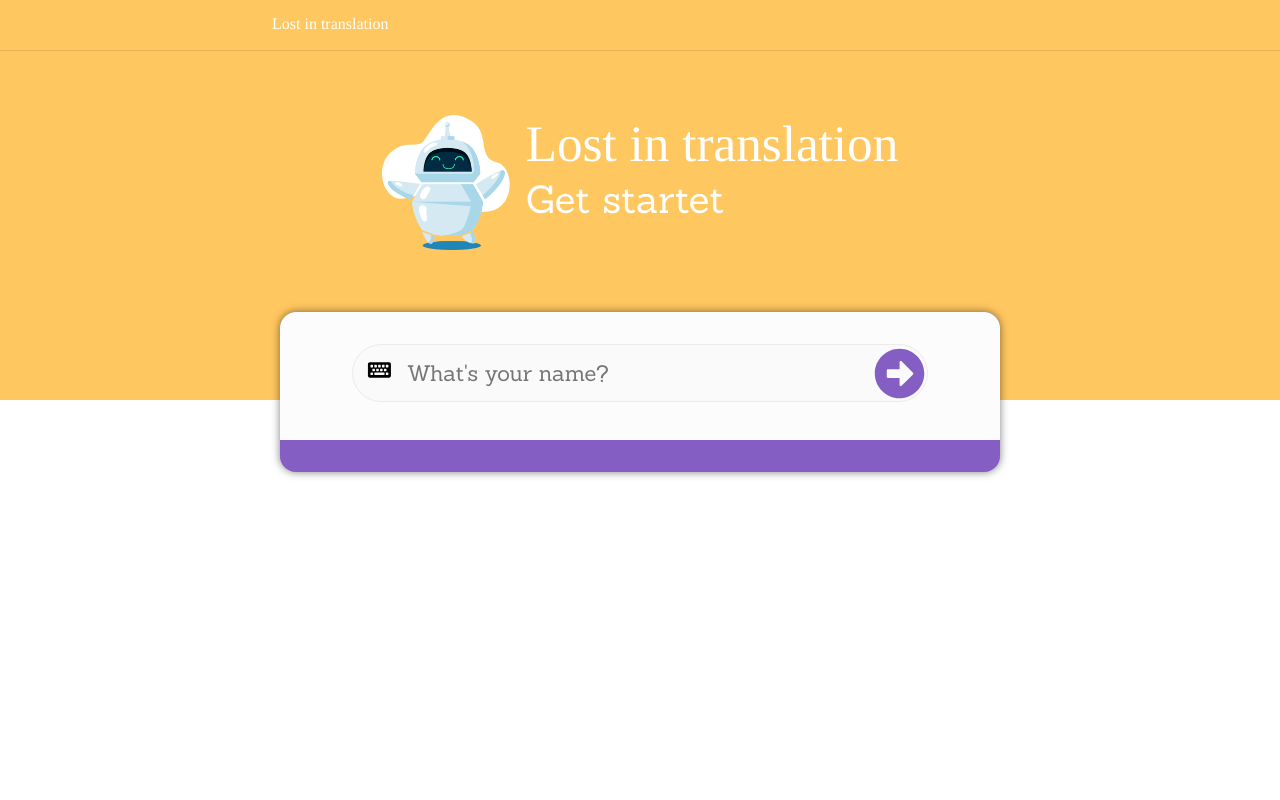
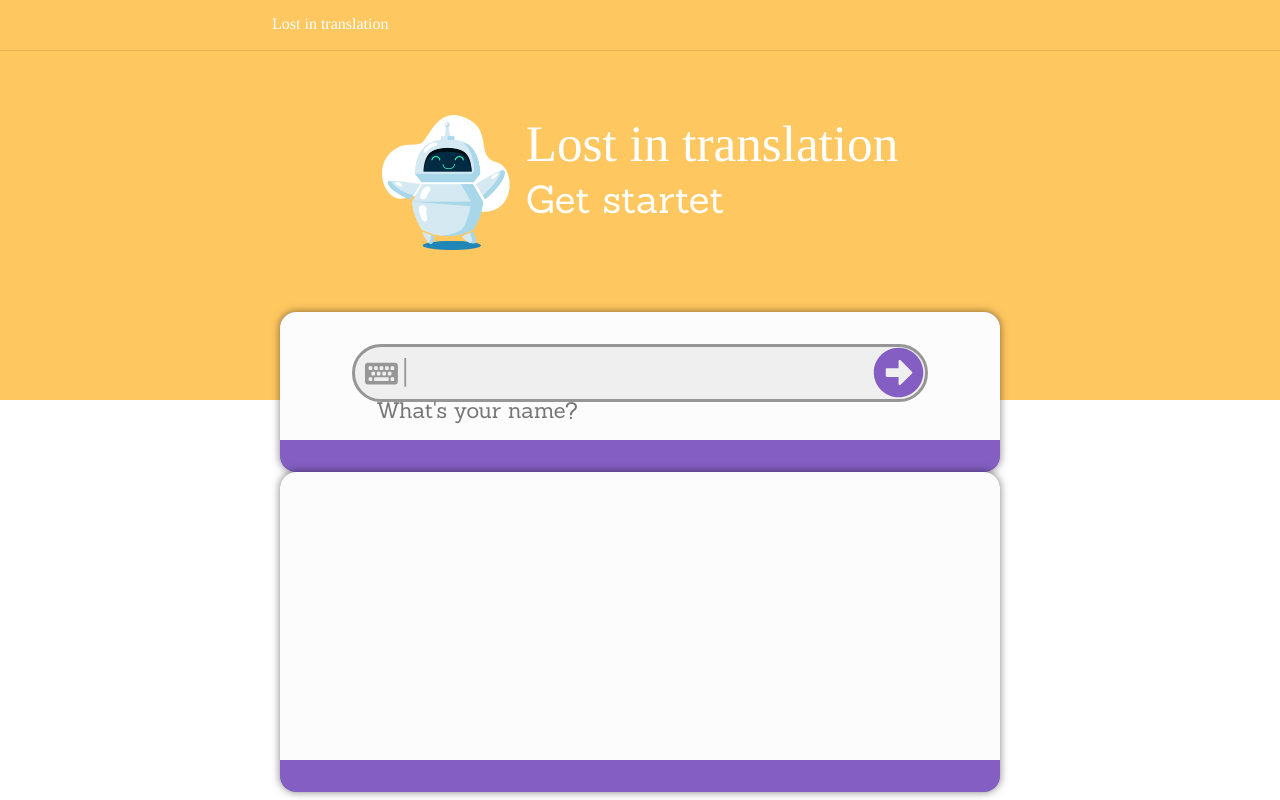
Before and after one commit to AHAB-HUB/lost-in-translation, a React (Create React App) app: page / in a window 1280 px wide. Built offline with nearby package versions, Linux system fonts and the light colour scheme; a web font is replaced by a local one.

Commit message:
Added: Output component

```diff
--- a/package.json
+++ b/package.json
@@ -13,6 +13,7 @@
     "@testing-library/user-event": "^12.8.1",
     "react": "^17.0.1",
     "react-dom": "^17.0.1",
+    "react-router-dom": "^5.2.0",
     "react-scripts": "4.0.3",
     "web-vitals": "^1.1.0"
   },
--- a/src/App.css
+++ b/src/App.css
@@ -6,6 +6,7 @@
     --yellow: #FFC75F;
     --yellow_dark: #E7B355;
     --purple: #845EC2;
+    --lightpurple: #a98ddb;
     --light_grey: #EFEFEF;
     --grey: #969696;
 }
--- a/src/App.js
+++ b/src/App.js
@@ -6,13 +6,15 @@ import {faArrowAltCircleRight, faKeyboard } from '@fortawesome/free-solid-svg-ic
 
 import Appheader from './components/AppHeader'
 import Inputbar from './components/InputBar'
+import Outputbox from './components/OutPutbox'
 
 library.add(fab,far, faArrowAltCircleRight, faKeyboard)
 function App() {
   return (
-    <div>
+       <div>
         <Appheader/>
         <Inputbar/>
+        <Outputbox/>
         </div>
   );
 }
--- a/src/components/InputBar.js
+++ b/src/components/InputBar.js
@@ -3,7 +3,11 @@ import '../App.css';
 import './css/InputBar.css'
 import { FontAwesomeIcon } from '@fortawesome/react-fontawesome'
 
-
+/**Todo
+ * local storrage (get set)
+ *
+ * if time add transition
+ */
 const InputBar = () => {
     return(
     <div>
@@ -13,8 +17,8 @@ const InputBar = () => {
                     <div className="formwrap">
                     <div className="form-input ">
                         <label htmlFor="input" className="iconl"><FontAwesomeIcon className="far fa-keyboard" icon='keyboard'/></label>
-                        <div className="iconr"><FontAwesomeIcon className="fas fon" icon='arrow-alt-circle-right'/></div>
-                        <input id="input" type="text" className="input" placeholder="What's your name?"/>
+                        <div className="iconr" ><FontAwesomeIcon className="fas fon" icon='arrow-alt-circle-right'/></div>
+                        <input id="input" type="text" className="input" placeholder="What's your name?" required/>
                       </div>
                     </div>
                 </div>
--- /dev/null
+++ b/src/components/OutPutbox.js
@@ -0,0 +1,17 @@
+import React from "react";
+import '../App.css';
+import './css/OutPutBox.css'
+
+
+const Outputbox = () => {
+    return (
+        <div>
+            <div class="outputwrap">
+                <div class="outputwhitewrap">
+                </div>
+            </div>
+
+        </div>);
+};
+
+export default Outputbox;
--- a/src/components/css/InputBar.css
+++ b/src/components/css/InputBar.css
@@ -5,7 +5,7 @@
     margin-top: -5.5rem;
     width: 45rem;
     height: 10rem;
-    background-color: #845EC2;
+    background-color: var(--purple);
     border-radius: 1rem;
     box-shadow: 0 0 0.5rem 0 rgba(0, 0, 0, 0.5);
 
@@ -35,8 +35,8 @@
     display: block;
     width: 100%;
     height: 100%;
-    background: rgb(250, 250, 250);
-    border: 1px solid #ebebeb;
+    background:var(--light_grey);
+    border: 0.2rem solid var(--grey);
     font-size: 1.4em;
     padding: .4em .7em;
     position: relative;
@@ -58,30 +58,37 @@
     font-family: 'Sanchez';
     font-size: 150%;
 }
+input:focus {
+    outline:none;
+}
 
 .iconl {
     left: 0;
     position: relative;
     float: left;
 }
-
+.iconl::after {
+    content: "|";
+    position: relative;
+    margin-left: 0.2rem;
+    top: -0.2rem;
+    font-size: 1.5rem;
+    color: var(--grey);
+}
 .iconr {
-    right: -0.5rem;
+    right: -0.60rem;
     position: relative;
     float: right;
-    top: -0.2rem;
+    top: -0.35rem;
     cursor: pointer;
 }
 
 .fa-keyboard {
     font-size: 200%;
-    padding-top: 0.3em;
+    margin-top: 0.2em;
+    color: var(--grey);
 }
 
-.fa-keyboard::after {
-    content: "|";
-    margin-left: 0.2rem;
-}
 
 .fa-arrow-alt-circle-right {
     color: var(--purple);
@@ -90,3 +97,7 @@
     line-height: 0rem;
 
 }
+.fa-arrow-alt-circle-right:hover {
+color: var(--lightpurple);
+
+}
--- /dev/null
+++ b/src/components/css/OutPutBox.css
@@ -0,0 +1,35 @@
+.outputwrap {
+    display: block;
+    position: relative;
+    margin: 0 auto;
+    width: 45rem;
+    height: 20rem;
+    background-color: #845EC2;
+    border-radius: 1rem;
+    box-shadow: 0 0 0.5rem 0 rgba(0, 0, 0, 0.5);
+
+}
+
+.outputwhitewrap {
+    display: block;
+    position: relative;
+    margin: 0 auto;
+    width: 45rem;
+    height: 18rem;
+    background-color: #fcfcfc;
+    border-radius: 1rem 1rem 0 0;
+    overflow: scroll;
+    text-align: center;
+}
+.hands{
+    position: relative;
+    display: inline-block;
+    width: 4.7rem;
+    height: 4.7rem;
+    overflow: hidden;
+}
+.hands>img{
+    position: relative;
+    width: 37.5rem;
+    height: 18.75rem;
+}
```
Also changed, not shown: 1 other file (tests, documents, lock files or other folders).
